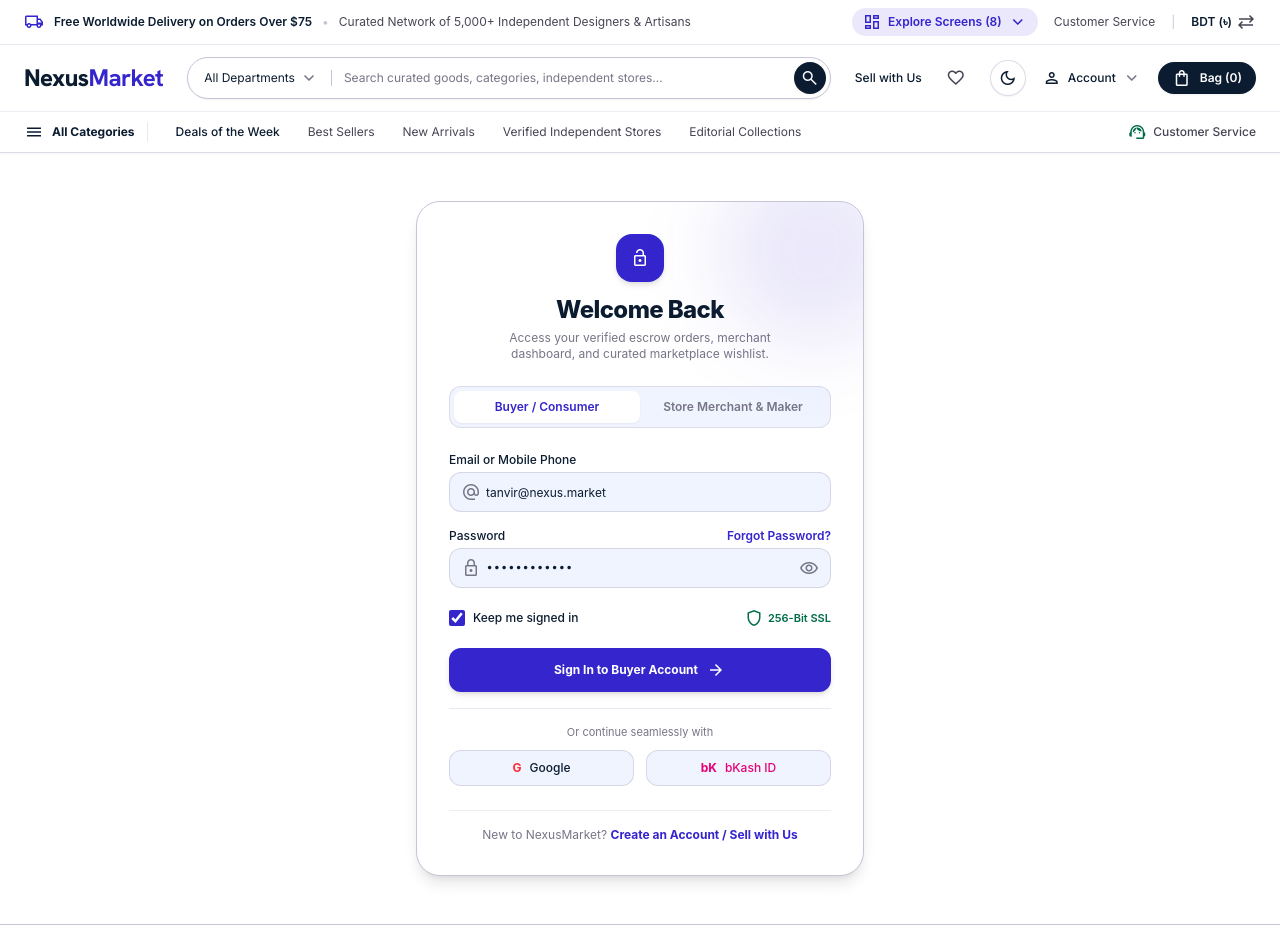
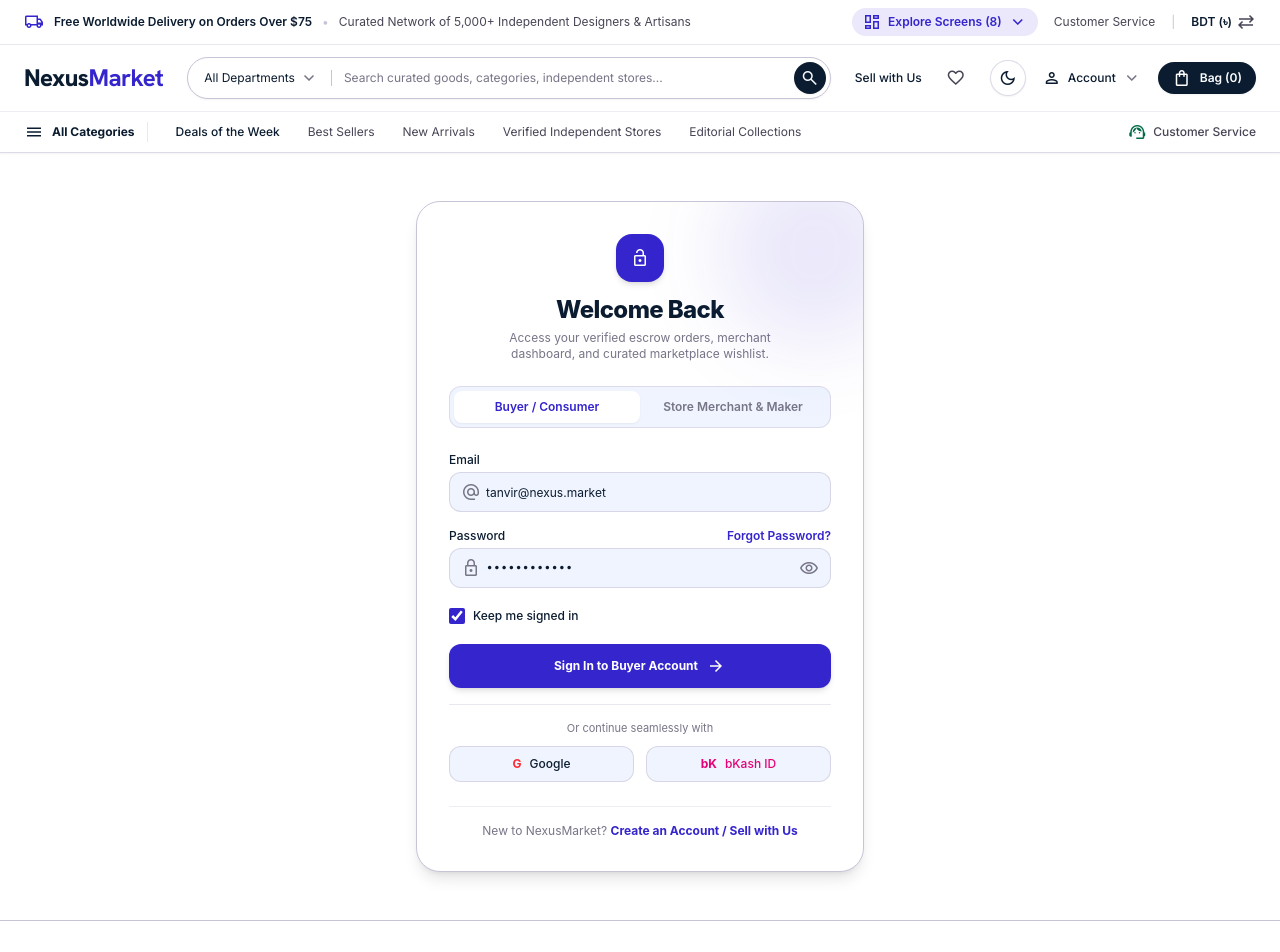
Before and after one commit to AsifUllahSazzad/NexusMarket, a React (Vite) app in the folder frontend/: page /login in a window 1280 px wide. Shown: the top 952 px of the page. Built offline with nearby package versions, Linux system fonts and the light colour scheme.

Commit message:
Implement login functionality and update routing for authentication

```diff
--- a/frontend/src/pages/auth/Login.jsx
+++ b/frontend/src/pages/auth/Login.jsx
@@ -1,4 +1,7 @@
+import axios from "axios";
 import { useState } from "react";
+import { NavLink } from "react-router";
+
 const Login = ({ onNavigate }) => {
   const [accountType, setAccountType] = useState("buyer");
   const [email, setEmail] = useState("tanvir@nexus.market");
@@ -9,17 +12,47 @@
   const [rememberMe, setRememberMe] = useState(true);
   const [isSubmitting, setIsSubmitting] = useState(false);
   const [signedInSuccess, setSignedInSuccess] = useState(false);
-  const handleSubmit = (e) => {
+
+  /*
+login -> frontend validation
+*/
+
+  const handleSubmit = async (e) => {
     e.preventDefault();
+
+    console.log(rememberMe);
+
     setIsSubmitting(true);
-    setTimeout(() => {
+
+    try {
+      const response = await axios.post("/api/auth/login", {
+        email,
+        password,
+      });
+
+      console.log("Login response:", response.data);
+
+      // Login successful
+      if (response.data.success) {
+        setSignedInSuccess(true);
+
+        setTimeout(() => {
+          onNavigate("home");
+        }, 1000);
+      }
+    } catch (error) {
+      console.log("Login error:", error);
+
+      // Backend validation / login error
+      if (error.response) {
+        console.log("Status:", error.response.status);
+        console.log("Data:", error.response.data);
+      }
+    } finally {
       setIsSubmitting(false);
-      setSignedInSuccess(true);
-      setTimeout(() => {
-        onNavigate("home");
-      }, 1e3);
-    }, 800);
+    }
   };
+
   return (
     <div className="w-full flex-1 flex items-center justify-center py-12 px-gutter">
       <div className="w-full max-w-md bg-surface-container-lowest border border-outline-variant rounded-3xl p-8 shadow-lg relative overflow-hidden">
@@ -76,9 +109,7 @@
           <form onSubmit={handleSubmit} className="space-y-4 text-xs">
             <div>
               <label className="block font-medium text-on-surface mb-1">
-                {accountType === "buyer"
-                  ? "Email or Mobile Phone"
-                  : "Merchant Business Email"}
+                {accountType === "buyer" ? "Email" : "Merchant Business Email"}
               </label>
               <div className="relative">
                 <input
@@ -146,12 +177,6 @@
                   Keep me signed in
                 </span>
               </label>
-              <span className="text-secondary text-[11px] font-semibold flex items-center gap-1">
-                <span className="material-symbols-outlined text-xs">
-                  shield
-                </span>{" "}
-                256-Bit SSL
-              </span>
             </div>
 
             <button
@@ -217,17 +242,16 @@
         {/* Switch to Sign Up */}
         <div className="mt-6 text-center pt-4 border-t border-outline-variant/30 text-xs text-outline">
           New to NexusMarket?{" "}
-          <button
-            type="button"
+          <NavLink
+            to={"/register"}
             onClick={() => onNavigate("signup")}
             className="text-primary font-bold hover:underline cursor-pointer"
           >
             Create an Account / Sell with Us
-          </button>
+          </NavLink>
         </div>
       </div>
     </div>
   );
 };
-
 export default Login;
--- a/frontend/src/pages/auth/Register.jsx
+++ b/frontend/src/pages/auth/Register.jsx
@@ -1,5 +1,6 @@
 import axios from "axios";
 import { useState } from "react";
+import { NavLink } from "react-router";
 const Register = ({ onNavigate }) => {
   const [role, setRole] = useState("merchant");
   const [name, setName] = useState("");
@@ -465,13 +466,13 @@
 
         <div className="mt-6 text-center pt-4 border-t border-outline-variant/30 text-xs text-outline">
           Already registered?{" "}
-          <button
-            type="button"
+          <NavLink
+          to={'/login'}
             onClick={() => onNavigate("signin")}
             className="text-primary font-bold hover:underline cursor-pointer"
           >
             Sign In to Existing Account
-          </button>
+          </NavLink>
         </div>
       </div>
     </div>
```
Also changed, not shown: frontend/src/routes/AppRoutes.jsx (+16 -16 lines), 2 other files (tests, documents, lock files or other folders).
